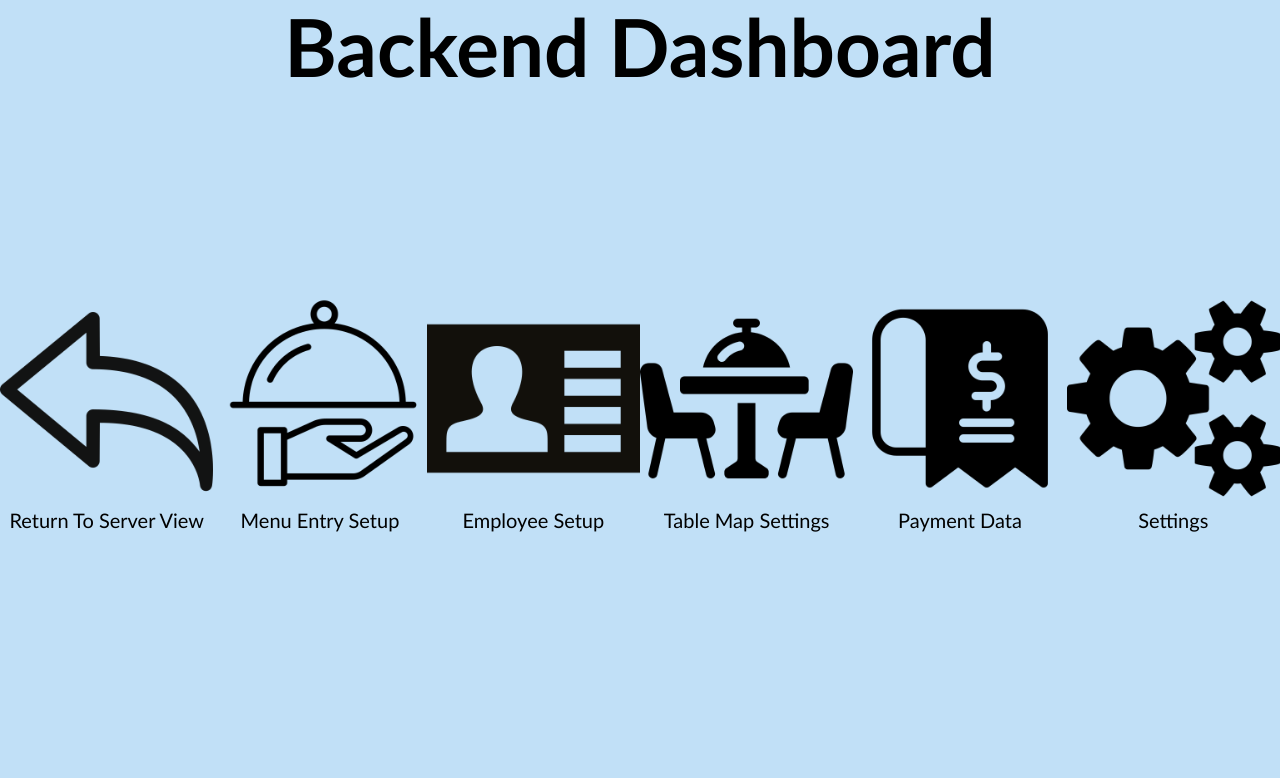
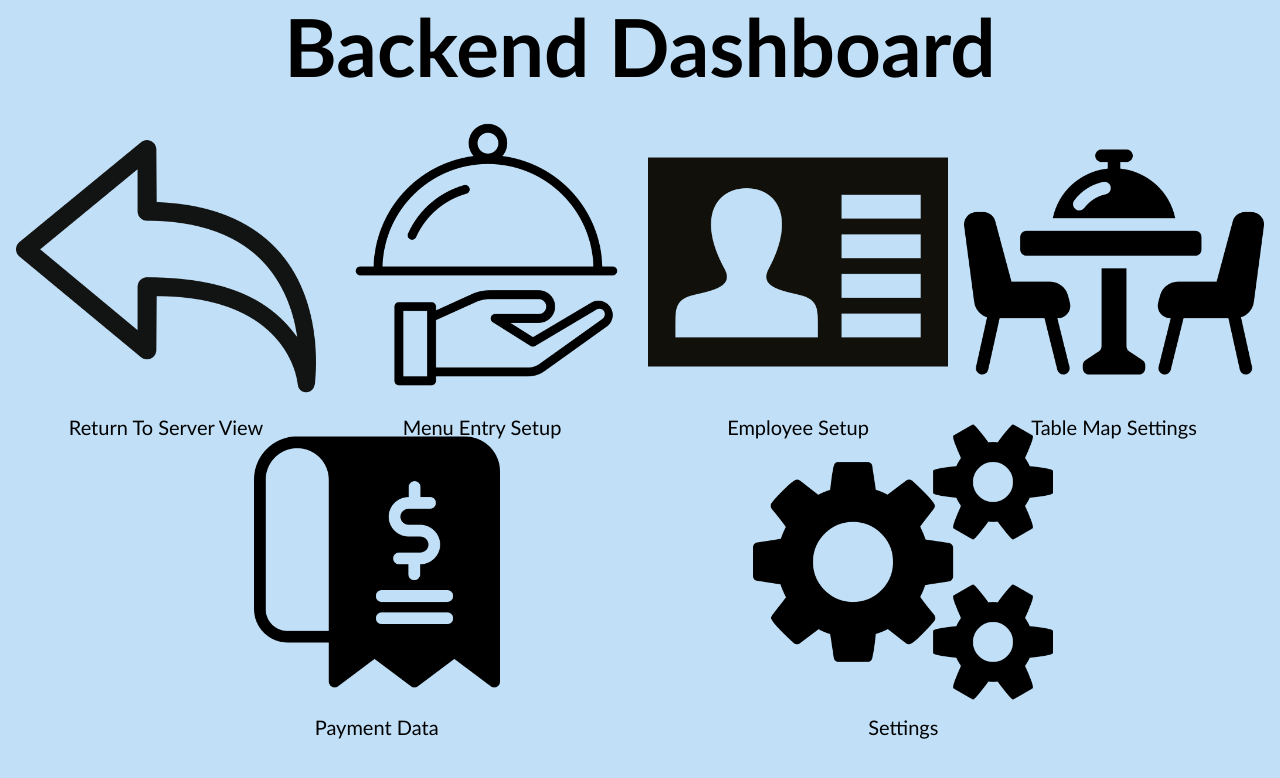
Before and after one commit to TristanThorburn/FireIt, a React (Create React App) app: page /backend-dash in a window 1280 px wide. Shown: the top 778 px of the page. Built offline with nearby package versions, Linux system fonts and the light colour scheme; no server answers.

Commit message:
end back dash css, add table tab nav to back dash

```diff
--- a/src/styles/backenddash.scss
+++ b/src/styles/backenddash.scss
@@ -3,8 +3,7 @@
 .backendDash{
     .buttonContainer{
         height:80vh;
-        display:flex;
-        align-items:center;
+        @include flexCenterCenter;
     }
     h2{
         margin:0 auto;
@@ -14,13 +13,15 @@
     ul{
         list-style: none;
         display:flex;
+        flex-wrap: wrap;
         justify-content: space-evenly;
         padding:0;
         margin:0 auto;
         width:100%;
     }
     li{
-        width:calc(80% / 4);
+        height:300px;
+        width:300px;
         text-align: center;
     }
     img{
```
